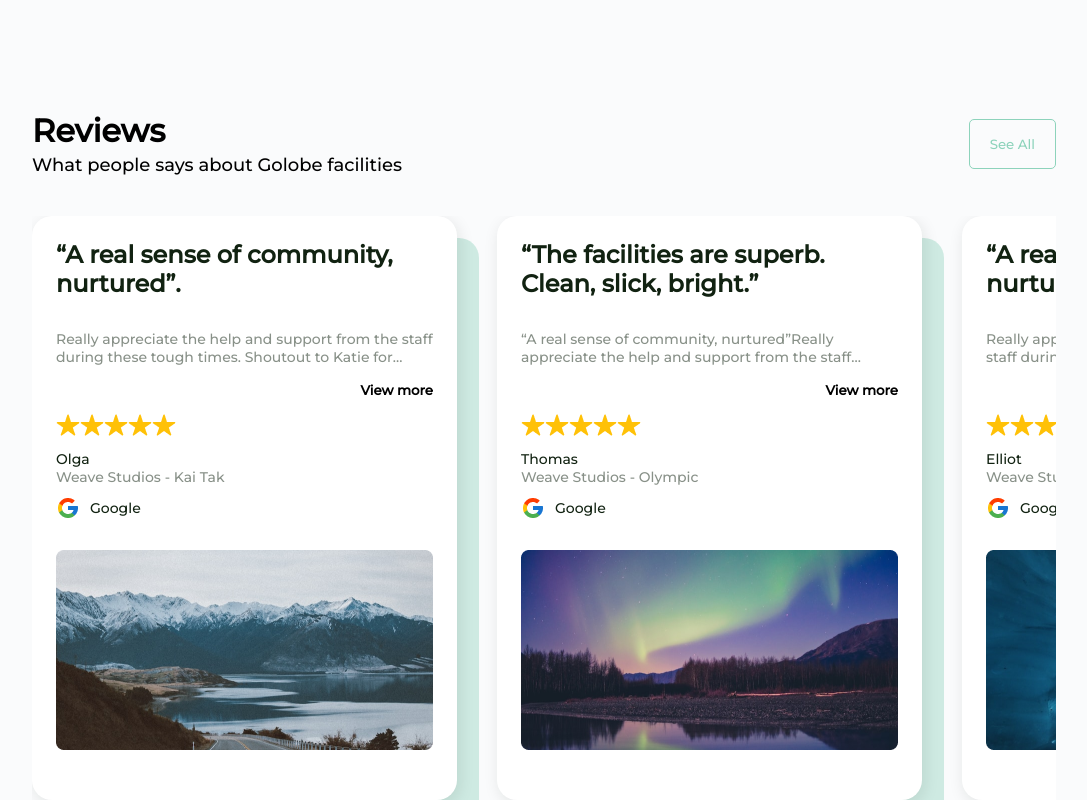
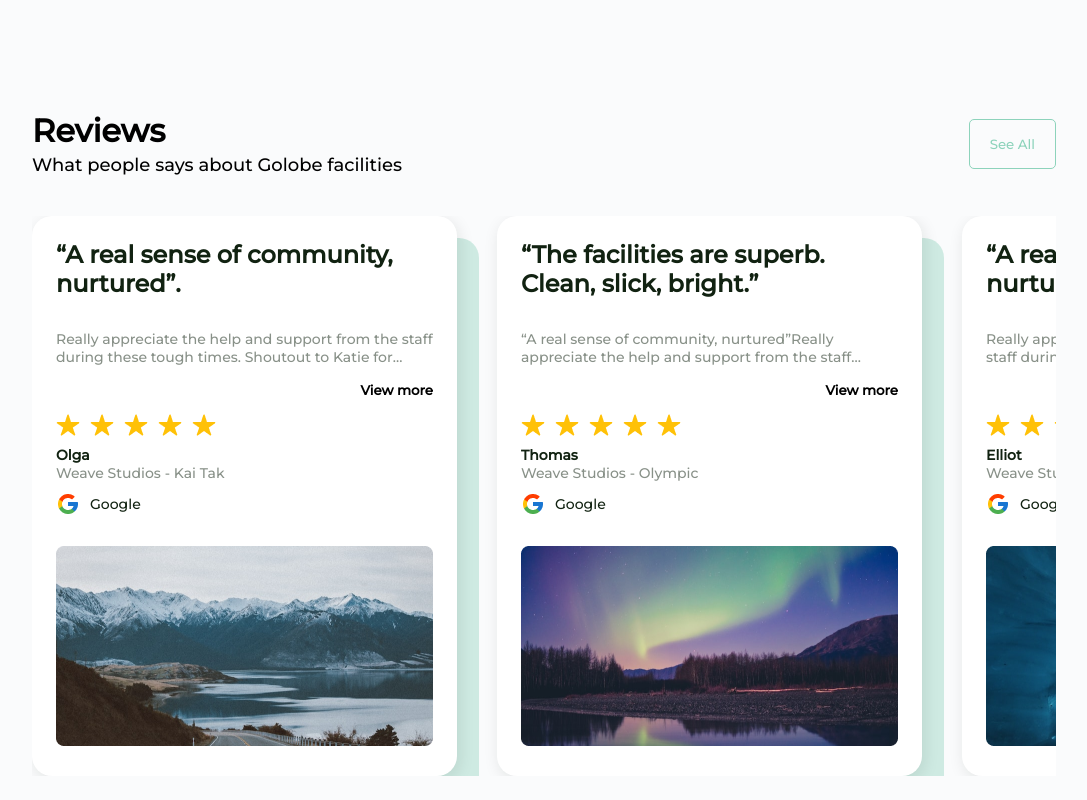
Before and after one commit to DanielOmehe/Golobe-Travel-App, a Next.js app: page / in a window 1280 px wide. Shown: the part 2291-3091 px from the top of the page, without its empty margins (96-1183 px from the left). After the commit the page ends 3067 px from the top, so only its background shows below. Built offline with nearby package versions, Linux system fonts and the light colour scheme.

Commit message:
updated review and read more button

```diff
--- a/components/landing-page/reviews/index.js
+++ b/components/landing-page/reviews/index.js
@@ -1,9 +1,16 @@
-import { ReviewWrapper, Review, ReviewTitle, ReviewSub, ReviewButton, ReviewName, ReviewStudio, ReviewGoogle } from './style';
+import { useState } from 'react';
+import { ReviewWrapper, Review, ReviewTitle, ReviewSub, TextShorten, ReviewButton, ReviewName, ReviewStudio, ReviewGoogle, ReviewStars } from './style';
 import { reviews } from '../../data/reviews';
 import { TextWrapper, Title, SectionWrapper, Text,  } from '../../utility/section_title/style';
 import { Button } from '../../utility/style';
 
 const Reviews = () => {
+    // useState to use an object with review ids as keys and booleans as values
+    const [isExpanded, setIsExpanded] = useState({})
+    const handleClick = (index) => {
+        //handleClick to toggle the value of the corresponding key in the object
+        setIsExpanded(prev => ({...prev, [index]: !prev[index]}));
+    };
   return (
     <>
         <SectionWrapper>
@@ -14,17 +21,29 @@ const Reviews = () => {
             <Button color="#8DD3BB" border="#8DD3BB">See All</Button>
         </SectionWrapper>
         <ReviewWrapper>
+            {/* mapping through reviews array of object */}
             {
-                reviews.map((review) => (
+                reviews.map((review, index) => (
                     <Review key={review.id}>
                         <ReviewTitle>{review.heading}</ReviewTitle>
-                        <ReviewSub>{review.subheading}</ReviewSub>
-                        <ReviewButton>View more</ReviewButton>
-                        <p>
+                        <ReviewSub>
+                            {/* Expanding text based on the isExpaneded condition */}
+                            {
+                             isExpanded[index]  ?
+                                            <p> {review.subheading}</p>
+                                        :
+                                       <TextShorten>
+                                            {review.subheading}
+                                        </TextShorten>
+                            }
+                        </ReviewSub>
+                        <ReviewButton onClick={() => handleClick(index)} >{isExpanded[index]  ? 'View Less' : 'View more'}</ReviewButton>
+                        <ReviewStars>
+                            {/* created an array of length five and map through it to display rating stars */}
                             {[...Array(5)].map((_,index) => (
                                 <img key={index} src={review.stars} />
                             ))}
-                        </p>
+                        </ReviewStars>
                         <ReviewName>{review.name}</ReviewName>
                         <ReviewStudio>{review.studio} - {review.location}</ReviewStudio>
                         <ReviewGoogle>
--- a/components/landing-page/reviews/style.js
+++ b/components/landing-page/reviews/style.js
@@ -14,7 +14,7 @@ export const ReviewWrapper = styled.section`
 `
 export const Review = styled.div`
     width: 425px;
-    height: 584px;
+    height: 560px;
     background: #FFFFFF;
     color: #112211;
     box-shadow: 2px 4px 16px rgba(17, 34, 17, 0.1);
@@ -41,9 +41,11 @@ export const ReviewTitle = styled.p`
     font-size: 24px;
     margin-bottom: 32px;
 `
-export const ReviewSub = styled.p`
+export const ReviewSub = styled.div`
     font-weight: 500;
     opacity: 0.5;
+`
+export const TextShorten = styled.p`
     display: -webkit-box;
     -webkit-line-clamp: 2;
     -webkit-box-orient: vertical;
@@ -56,9 +58,15 @@ export const ReviewButton = styled.button`
     background-color:transparent;
     display:block;
     margin-left:auto;
+    cursor:pointer;
+`
+export const ReviewStars = styled.div`
+    display: flex;
+    gap: 10px;
 `
 export const ReviewName = styled.p`
     margin-top: 10px;
+    font-weight: 700;
 `
 export const ReviewStudio = styled.p`
     opacity: 0.5;
```
